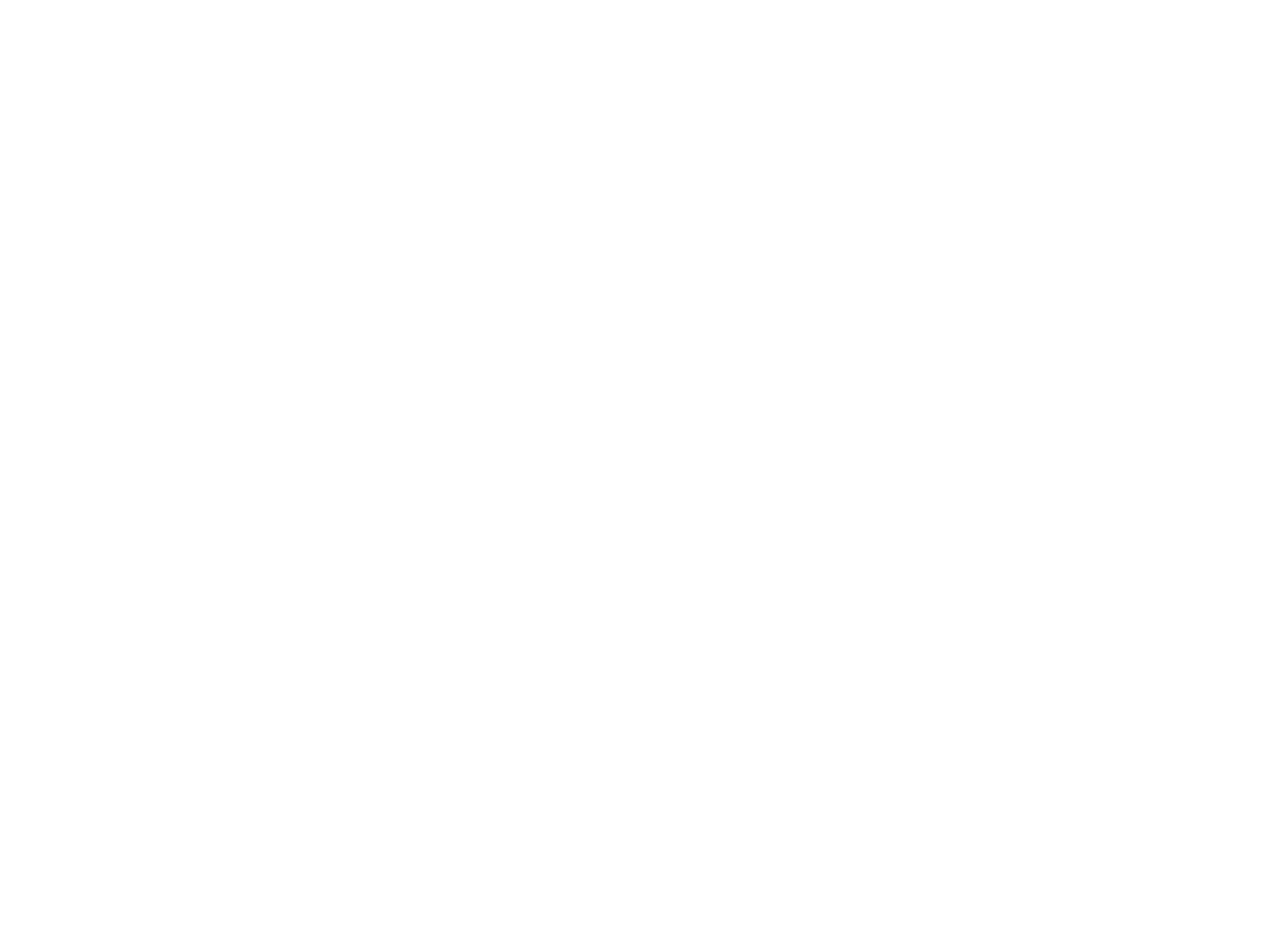
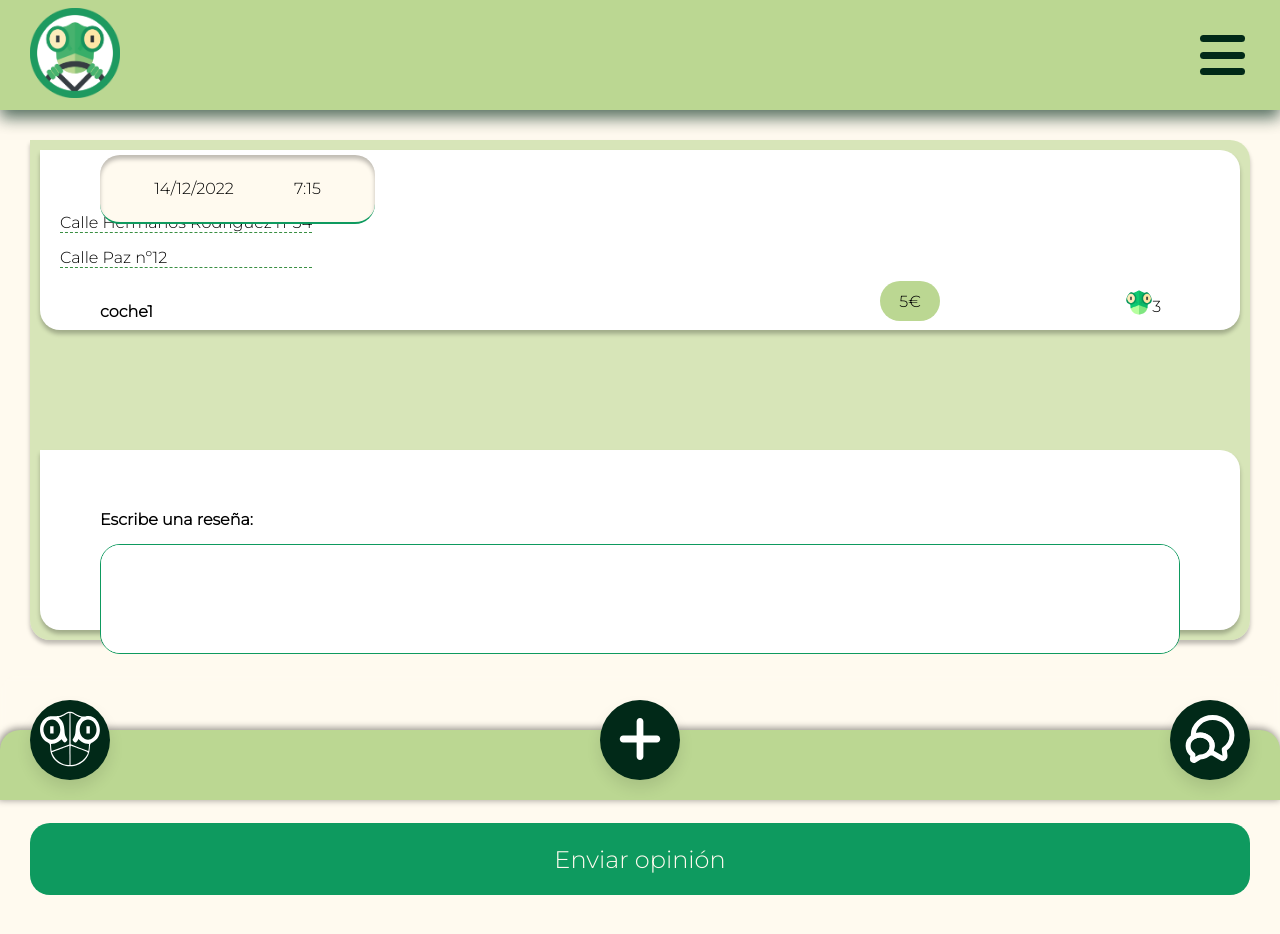
Before and after one commit to JaviFZ/IWANACAR, an Angular app: page /escribirOpinion in a window 1280 px wide. Before the commit this address led to /. Shown: the top 934 px of the page. Before the commit the page ends 800 px from the top, so only its background shows below. Built offline with nearby package versions, Linux system fonts and the light colour scheme; a web font is replaced by a local one.

Commit message:
subida de escribir opinion y cambios

```diff
--- a/src/app/app-routing.module.ts
+++ b/src/app/app-routing.module.ts
@@ -14,6 +14,7 @@
 import { ContactoComponent } from './pages/contacto/contacto.component';
 import { CrearViajeComponent } from './pages/crear-viaje/crear-viaje.component';
 import { EditarPerfilComponent } from './pages/editar-perfil/editar-perfil.component';
+import { EscribirOpinionComponent } from './pages/escribir-opinion/escribir-opinion.component';
 import { HistoricoChatsComponent } from './pages/historico-chats/historico-chats.component';
 import { HistoricoViajesComponent } from './pages/historico-viajes/historico-viajes.component';
 import { HomeComponent } from './pages/home/home.component';
@@ -60,7 +61,8 @@
   {path: "header", component:HeaderComponent},
   {path: "mapa", component:MapaComponent},
   {path: "tarjetaViaje", component:TarjetaViajeComponent},
-  {path: "tarjetaChat", component:TarjetaChatComponent}
+  {path: "tarjetaChat", component:TarjetaChatComponent},
+  {path: "escribirOpinion", component:EscribirOpinionComponent}
 ];
 
 @NgModule({
--- a/src/app/pages/editar-perfil/editar-perfil.component.css
+++ b/src/app/pages/editar-perfil/editar-perfil.component.css
@@ -175,8 +175,9 @@
 
     width: 100%;
     height: 12vh;
-
+    resize: none;
     color: #0E9A5F;
+    padding: 3%;
 
 }
 
--- a/src/app/pages/editar-perfil/editar-perfil.component.html
+++ b/src/app/pages/editar-perfil/editar-perfil.component.html
@@ -61,7 +61,7 @@
 
                 <div class="input-group">
                     <label class="label">Sobre mí</label><br>
-                    <input autocomplete="off" name="name" class="input3" type="text" placeholder="" #sobreMi>
+                    <textarea autocomplete="off" name="name" class="input3" type="text" placeholder="" #sobreMi></textarea>
                     <div></div>
                 </div>
 
--- a/src/app/pages/escribir-opinion/escribir-opinion.component.css
+++ b/src/app/pages/escribir-opinion/escribir-opinion.component.css
@@ -52,6 +52,7 @@
     background: rgba(187, 215, 146, 0.58);
     box-shadow: 0px 4px 4px rgba(0, 0, 0, 0.25);
     border-radius: 0px 20px 20px 20px;
+    margin-bottom: 15%;
 }
 .cuadro{
     position: relative;
@@ -150,6 +151,34 @@
     box-shadow: 0px 8px 15px rgb(0 0 0 / 10%);
     transform: scale(1.05) ;
    }
+
+.opinion{
+    position: relative;
+    height: 180px;
+    background: #FFFFFF;
+    margin-top: 10%;
+    font-weight: bold;
+    box-shadow: 0px 4px 4px rgba(0, 0, 0, 0.25);
+    border-radius: 0px 20px 20px 20px;
+    display: flex;
+    flex-direction: column;
+    justify-content: start;
+    align-items: flex-start;
+    gap: 15px;
+    padding: 5%;
+}
+
+.inputOpinion{
+    height: 80%;
+    width: 100%;
+    padding: 5%;
+    border: 1px solid #0e9a5f;
+    border-radius: 20px;
+    text-align:initial;
+    display: inline-block;
+    resize: none;
+
+}
 .buttons{
     /* border: 1px solid white; */
     /* width: 100vw; */
--- a/src/app/pages/escribir-opinion/escribir-opinion.component.html
+++ b/src/app/pages/escribir-opinion/escribir-opinion.component.html
@@ -1,6 +1,6 @@
 <app-header class="header"></app-header>
 <main>
-    <section routerLink="/crearViaje">
+    <section >
         <div class="cuadro">
             <div class="titulo">
                 <p>{{tarjetaResumen.fecha}}</p><p>{{tarjetaResumen.hora}}</p>
@@ -28,14 +28,16 @@
                 </div>
             </div>
 
+
         </div>
+          <div class="opinion">
+            <p>Escribe una reseña:</p>
+            <textarea autocomplete="off" name="opinion" class="inputOpinion" type="text" placeholder="" #opinion></textarea>
+          </div>
+    </section>
 
-    </section>
-    <div class="mapa">
-        <img src="../../../assets/img/mapa.jpg">
-    </div>
     <div class="buttons">
-        <button class="publicar" routerLink="/viajePublicado">Publicar viaje</button>
+        <button class="publicar" routerLink="/historicoViajes">Enviar opinión</button>
         <a routerLink="login">Salir</a>
 
     </div>
--- a/src/app/pages/escribir-opinion/escribir-opinion.component.ts
+++ b/src/app/pages/escribir-opinion/escribir-opinion.component.ts
@@ -6,5 +6,19 @@
   styleUrls: ['./escribir-opinion.component.css']
 })
 export class EscribirOpinionComponent {
+  public tarjetaResumen: any;
 
+    constructor(){
+      this.tarjetaResumen = {
+        fecha: "14/12/2022",
+        hora: "7:15",
+        calle1: "Calle Hermanos Rodriguez nº34",
+        calle2: "Calle Paz nº12",
+        coche: "coche1",
+        precio: "5€",
+        pasajeros: 3,
+
+      }
+
+    }
 }
--- a/src/app/pages/historico-viajes/historico-viajes.component.html
+++ b/src/app/pages/historico-viajes/historico-viajes.component.html
@@ -41,7 +41,7 @@
         </div>
     </div>
 
-    <div class="tarjetasviajes">
+    <div class="tarjetasviajes" routerLink="/escribirOpinion">
         <div class="section2">
         <div class="cuadro">
             <div class="titulo">
```
